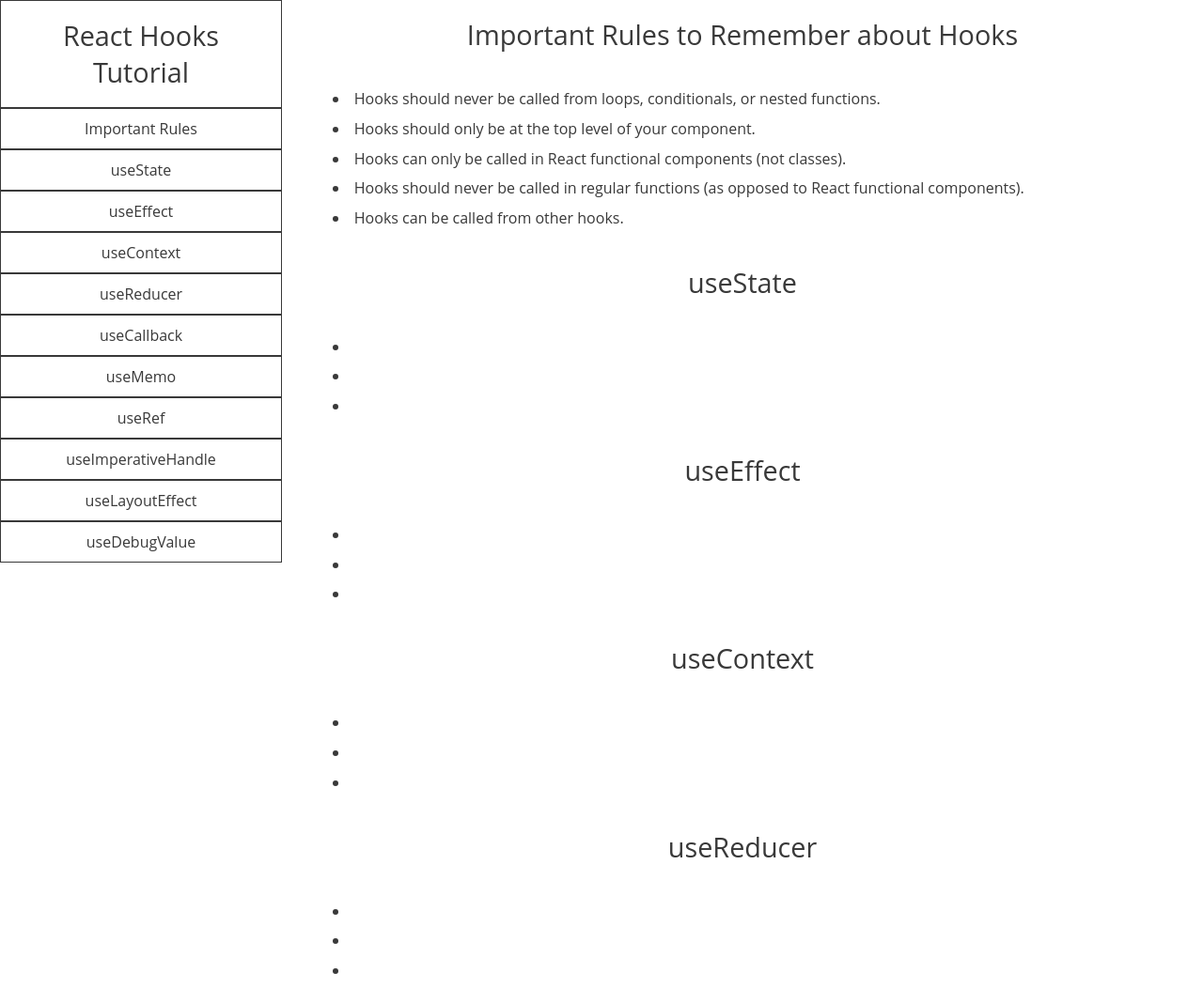
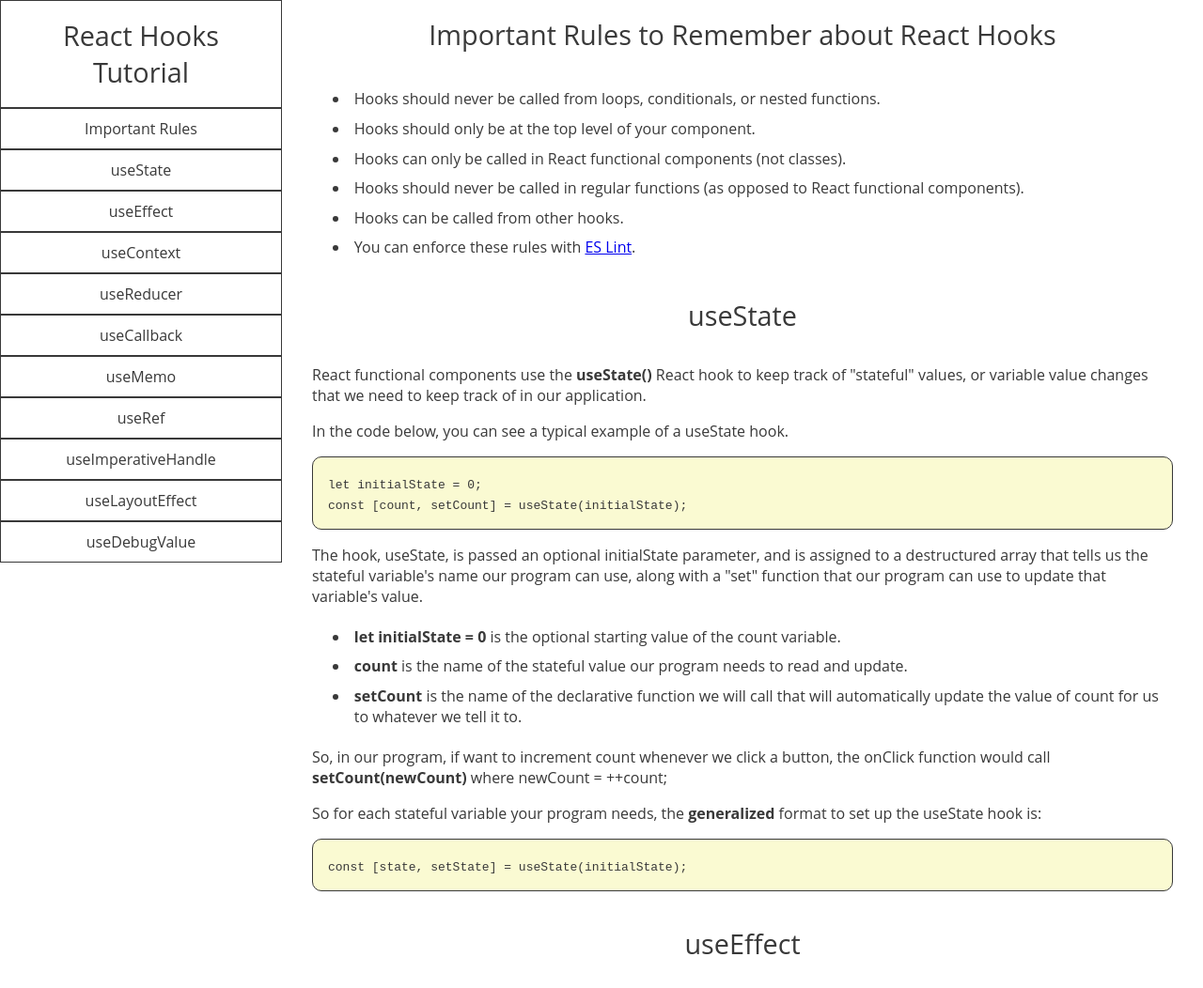
Before and after one commit to SabrinaMarkon/css-technical-documentation-page, a website: page index.html in a window 1280 px wide. Shown: the top 1052 px of the page at 94% size. Drawn offline with Linux system fonts and the light colour scheme.

Commit message:
Add useState section content.

```diff
--- a/index.html
+++ b/index.html
@@ -27,25 +27,47 @@
       </nav>
       <main id="main-doc">
           <section class="main-section" id="hookRules">
-            <header>Important Rules to Remember about Hooks</header>
+            <header>Important Rules to Remember about React Hooks</header>
             <ul>
               <li>Hooks should never be called from loops, conditionals, or nested functions.</li>
               <li>Hooks should only be at the top level of your component.</li>
               <li>Hooks can only be called in React functional components (not classes).</li>
               <li>Hooks should never be called in regular functions (as opposed to React functional components).</li>
               <li>Hooks can be called from other hooks.</li>
+              <li>You can enforce these rules with <a href="https://reactjs.org/docs/hooks-rules.html#eslint-plugin" target="_blank">
+                ES Lint</a>.</li>
             </ul>
           </section>
         <section class="main-section" id="useState">
           <header>useState</header>
-          <p></p>
-          <p></p>
-          <code></code>
+          <p>React functional components use the <strong>useState()</strong> React hook to keep track of "stateful" values, or
+          variable value changes that we need to keep track of in our application.</p>
+          <p>In the code below, you can see a typical example of a useState hook.</p>
+          <div class="codecontainer">
+            <code>
+              let initialState = 0;<br />
+              const [count, setCount] = useState(initialState);
+            </code>
+          </div>
+          <p>The hook, useState, is passed an optional initialState parameter, and is assigned to a destructured array that
+          tells us the stateful variable's name our program can use, along with a "set" function that our program can use to
+          update that variable's value.</p>
           <ul>
-            <li></li>
-            <li></li>
-            <li></li>
+            <li><strong>let initialState = 0</strong> is the optional starting value of the count variable.</li>
+            <li><strong>count</strong> is the name of the stateful value our program needs to read and update.</li>
+            <li><strong>setCount</strong> is the name of the declarative function we will call that will automatically
+               update the value of count for us to whatever we tell it to.</li>
           </ul>
+          <p>So, in our program, if want to increment count whenever we click a button, the onClick function would
+            call <strong>setCount(newCount)</strong> where newCount = ++count;</p>
+          </p>
+        </p>So for each stateful variable your program needs, the <strong>generalized</strong>
+        format to set up the useState hook is:</p>
+        <div class="codecontainer">
+            <code>
+              const [state, setState] = useState(initialState);
+            </code>
+          </div>
         </section>
         <section class="main-section" id="useEffect">
           <header>useEffect</header>
@@ -154,7 +176,10 @@
           <a href="https://www.telerik.com/kendo-react-ui/react-hooks-guide" target="_blank">
             https://www.telerik.com/kendo-react-ui/react-hooks-guide</a>
         </p>
-        <p class="reference"></p>
+        <p class="reference">ReactJS.org (n.d.). Hooks API Reference. Retrieved from
+          <a href="https://reactjs.org/docs/hooks-reference.html" target="_blank">
+            https://reactjs.org/docs/hooks-reference.html</a>
+        </p>
     </footer>
     <script src="https://cdn.freecodecamp.org/testable-projects-fcc/v1/bundle.js"></script>
   </body>
--- a/styles.css
+++ b/styles.css
@@ -45,6 +45,15 @@ main {
 #main-doc li {
   padding: 0.3em;
 }
+#main-doc .main-section {
+  margin-bottom: 1.2em;
+}
+#main-doc .codecontainer {
+  background: lightgoldenrodyellow;
+  padding: 1em;
+  border-radius: 10px;
+  border: 1px solid #393939;
+}
 footer {
   display: flex;
   flex-direction: column;
```
Also changed, not shown: README.md.
